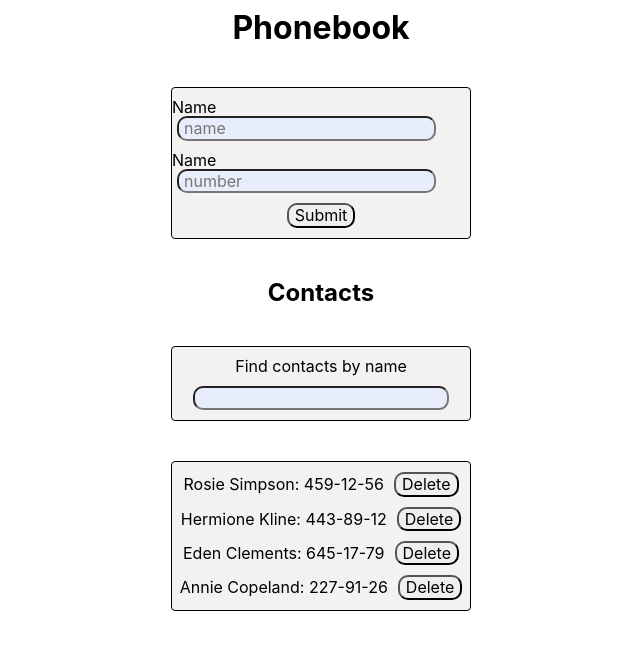
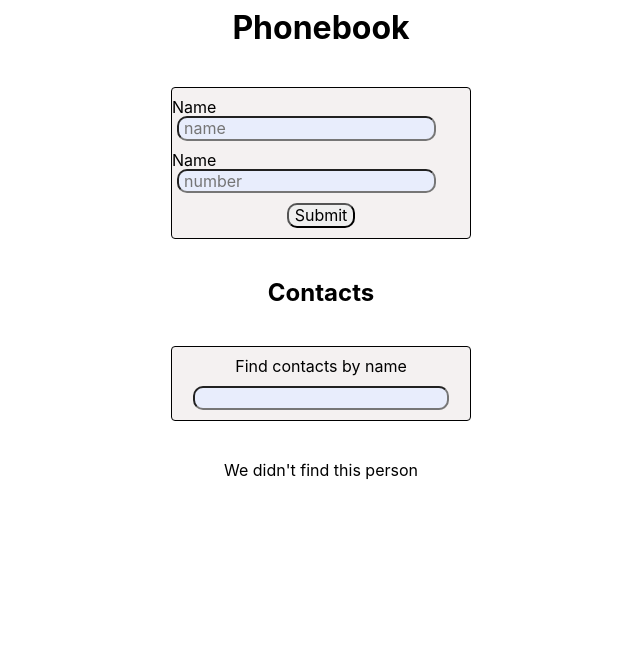
Before and after one commit to Fetivol/react-02-events-phonebook, a React (Create React App) app: page / in a window 1280 px wide. Shown: the top 650 px of the page, without its empty margins (319-959 px from the left). Built offline with nearby package versions, Linux system fonts and the light colour scheme.

Commit message:
update for filter

```diff
--- a/src/components/App.jsx
+++ b/src/components/App.jsx
@@ -38,6 +38,7 @@ export class App extends Component {
       contacts: prevState.contacts.filter(contact => contact.id !== contactId),
     }));
   };
+
   handleChange = filter => {
     this.setState({ filter });
   };
@@ -61,10 +62,16 @@ export class App extends Component {
           filter={this.state.filter}
           onChange={this.handleChange}
         ></Filter>
-        <ContactsList
-          componentsData={visibleItems}
-          onDelete={this.deleteContact}
-        ></ContactsList>
+
+        {!visibleItems ? (
+          <ContactsList
+            componentsData={visibleItems}
+            onDelete={this.deleteContact}
+          ></ContactsList>
+        ) : (
+          <span>We didn't find this person</span>
+        )}
+
         <GlobalStyle />
       </Layout>
     );
```
